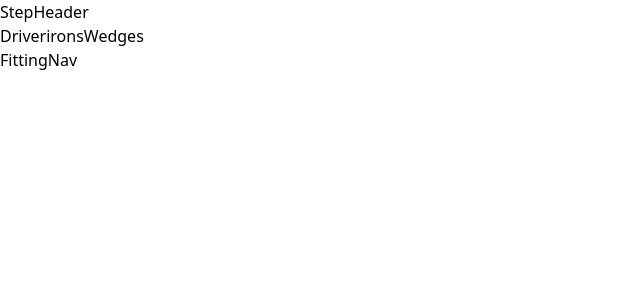
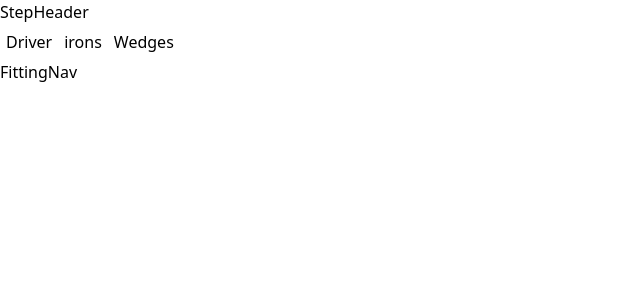
Before and after one commit to LucasBallario/FittingGo, a Next.js app: page /fitting in a window 1280 px wide. Shown: the top 300 px of the page, without its empty margins (0-640 px from the left). Built offline with nearby package versions, Linux system fonts and the light colour scheme.

Commit message:
Finish StepType.tsx

```diff
--- a/app/fitting/components/StepType.tsx
+++ b/app/fitting/components/StepType.tsx
@@ -14,13 +14,19 @@ export default function StepType({ formData, setFormData }) {
   return (
     <div>
       <div>
-          <button value={'driver'} onClick={handleClick}>
+          <button className={formData.type === 'driver'
+          ? 'buttonType bg-green-500' : 'buttonType'}
+           value={'driver'} onClick={handleClick}>
             Driver
           </button>
-          <button value={'irons'} onClick={handleClick}>
+          <button className={formData.type === 'irons'
+          ? 'buttonType bg-green-500' : 'buttonType'}
+          value={'irons'} onClick={handleClick}>
             irons
           </button>
-          <button value={'wedges'} onClick={handleClick}>
+          <button className={formData.type === 'wedges'
+          ? 'buttonType bg-green-500' : 'buttonType'}
+          value={'wedges'} onClick={handleClick}>
             Wedges
           </button>
       </div>
--- a/app/globals.css
+++ b/app/globals.css
@@ -5,3 +5,8 @@
 body {
  color: black;
 }
+
+.buttonType{
+    padding: 6px;
+    background-color: #fff;
+}
```
